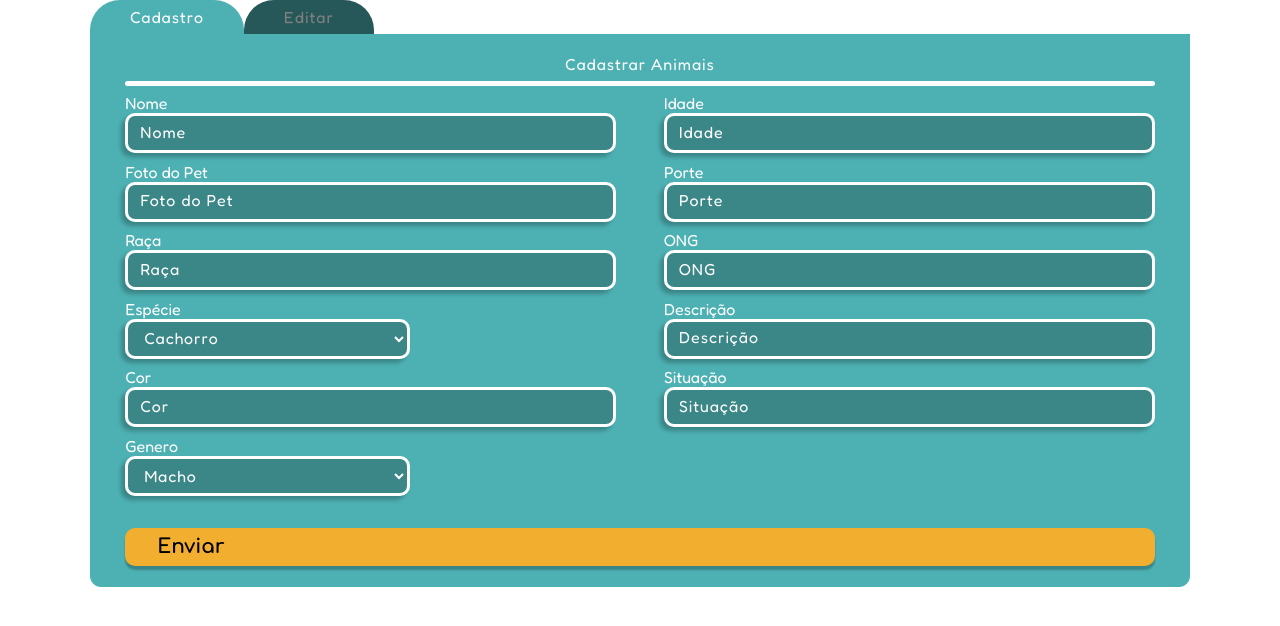
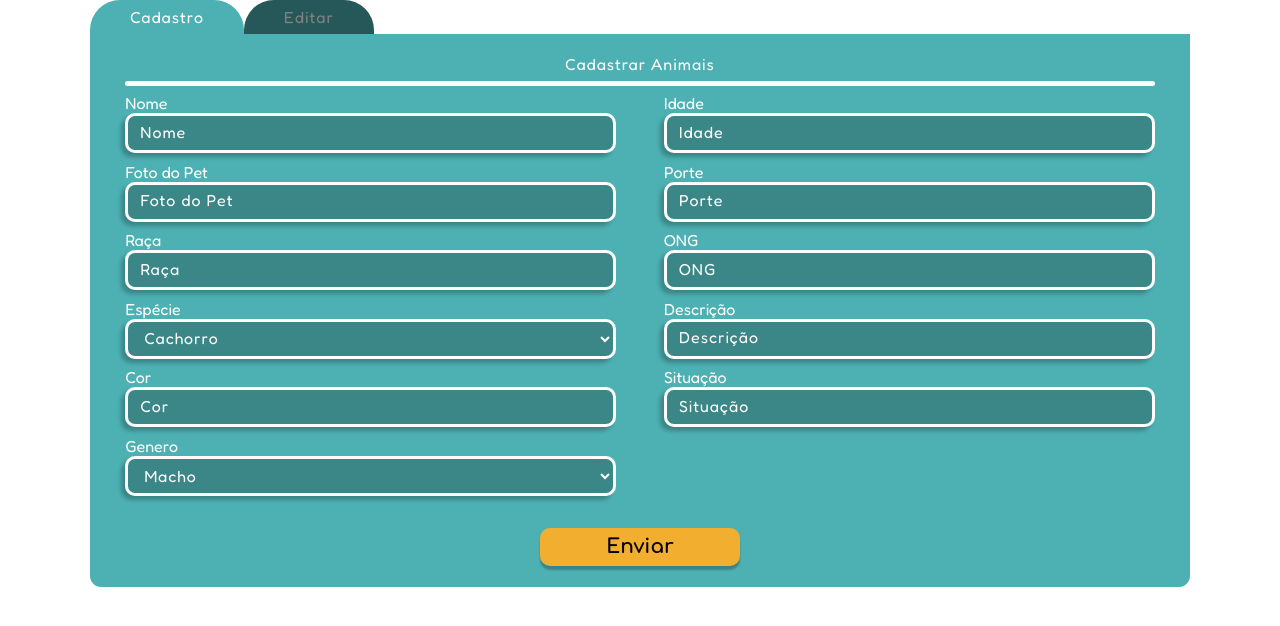
Before and after one commit to marcelossf/adopetme, a React (Create React App) app: page / in a window 1280 px wide. Shown: the top 626 px of the page. Built offline with nearby package versions, Linux system fonts and the light colour scheme; no server answers.

Commit message:
fix: align button ok, width inputs ok. get infos from context ok, need filter

```diff
--- a/src/components/AnimalRegister/index.jsx
+++ b/src/components/AnimalRegister/index.jsx
@@ -3,6 +3,7 @@ import { useForm } from "react-hook-form";
 import * as yup from "yup";
 import { yupResolver } from "@hookform/resolvers/yup";
 import {
+  ButtonContainer,
   ColumnContainer,
   ColumnForm,
   Container,
@@ -163,9 +164,11 @@ export const AnimalRegister = () => {
                     {!!errors && <Error>{errors?.situation?.message}</Error>}
                   </ColumnForm>
                 </ColumnContainer>
-                <Button blackSchema type="submit">
-                  Enviar
-                </Button>
+                <ButtonContainer>
+                  <Button width={"200px"} blackSchema type="submit">
+                    Enviar
+                  </Button>
+                </ButtonContainer>
               </form>
             </Container>
           </FormContainer>
@@ -265,9 +268,11 @@ export const AnimalRegister = () => {
                     {!!errors && <Error>{errors?.situation?.message}</Error>}
                   </ColumnForm>
                 </ColumnContainer>
-                <Button blackSchema type="submit">
-                  Enviar
-                </Button>
+                <ButtonContainer>
+                  <Button width={"200px"} blackSchema type="submit">
+                    Enviar
+                  </Button>
+                </ButtonContainer>
               </form>
             </Container>
           </FormContainer>
--- a/src/components/AnimalRegister/style.js
+++ b/src/components/AnimalRegister/style.js
@@ -139,3 +139,8 @@ export const ColumnForm = styled.div`
     width: 100%;
   }
 `;
+
+export const ButtonContainer = styled.div`
+ display: flex;
+ justify-content: center;
+`
--- a/src/components/Button/index.jsx
+++ b/src/components/Button/index.jsx
@@ -1,6 +1,6 @@
 import React from "react";
 import { StyledButton } from "./style";
 
-export const Button = ({ children, blackSchema }) => {
-  return <StyledButton blackSchema={blackSchema}>{children}</StyledButton>;
+export const Button = ({ children, blackSchema, width }) => {
+  return <StyledButton width={width} blackSchema={blackSchema}>{children}</StyledButton>;
 };
--- a/src/components/Button/style.js
+++ b/src/components/Button/style.js
@@ -8,9 +8,6 @@ export const StyledButton = styled.button`
   font-weight: 700;
   font-size: 20px;
   line-height: 22px;
-  display: flex;
-  align-items: center;
-  text-align: center;
   box-shadow: 0px 4px 2px rgba(0, 0, 0, 0.25);
   border-radius: 10px;
   border: none;
--- a/src/components/InputLabel/style.js
+++ b/src/components/InputLabel/style.js
@@ -1,7 +1,7 @@
 import styled from "styled-components";
 
 export const InputForms = styled.input`
-    width: 285px;
+    width: 100%;
     height: 30px;
     background-color: #3b8788;
     border-radius: 5px;
--- a/src/components/SelectForm/style.js
+++ b/src/components/SelectForm/style.js
@@ -1,7 +1,7 @@
 import styled from "styled-components";
 
 export const SelectForms = styled.select`
-  width: 285px;
+  width: 100%;
   height: 30px;
   background-color: #3b8788;
   border-radius: 5px;
```
